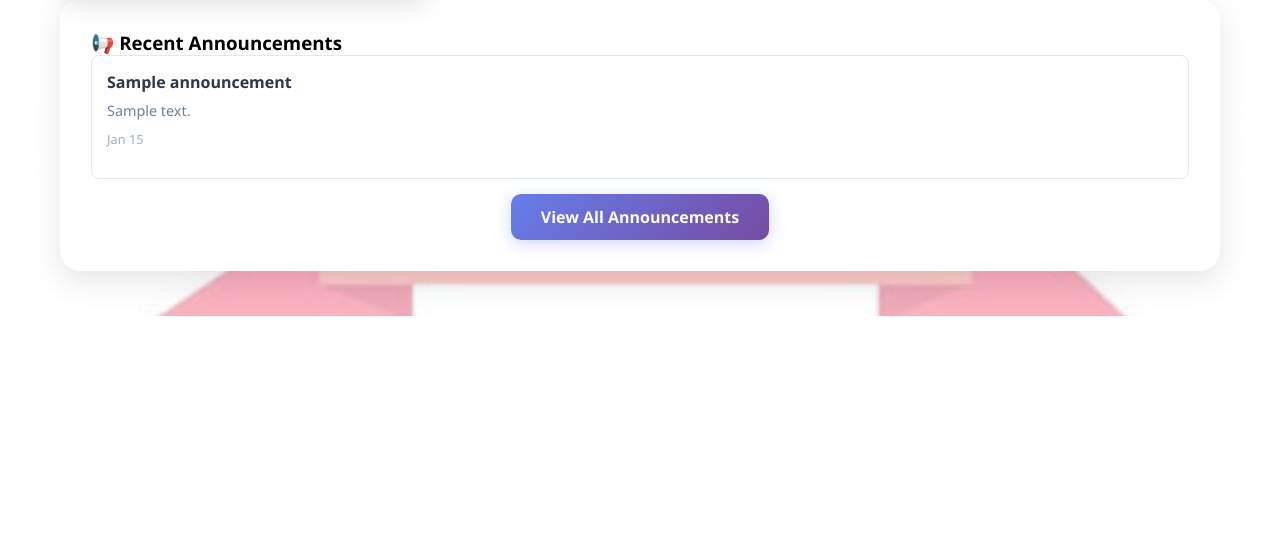
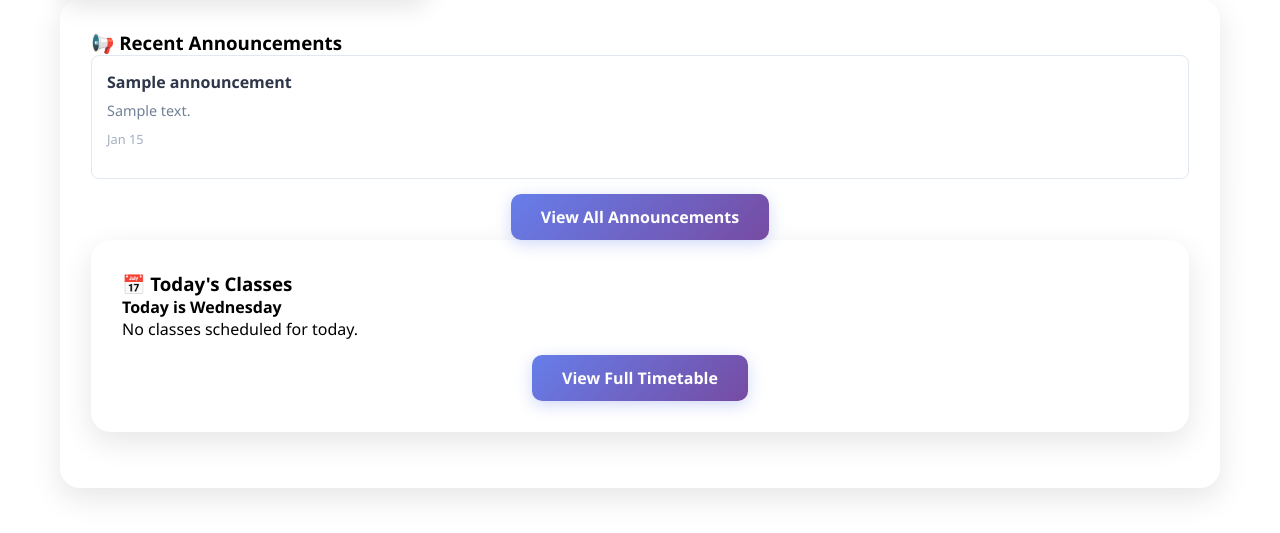
Before and after one commit to gandalf-lab/unity_uni_student_portal, a Flask app: template templates/dashboard.html in a window 1280 px wide. Shown: the part 704-1237 px from the top of the page. Before the commit the page ends 1020 px from the top, so only its background shows below. Run offline with Flask 3, Linux system fonts and the light colour scheme; the template is opened without the code that fills it: most values are stand-ins (such as "Sample title", 1, 10 or a date in 2020).

Commit message:
Update dashboard.html

```diff
--- a/templates/dashboard.html
+++ b/templates/dashboard.html
@@ -58,9 +58,46 @@
         <div style="text-align: center; margin-top: 15px;">
             <a href="{{ url_for('announcements') }}" class="btn">View All Announcements</a>
         </div>
+    <!-- Add this card to the dashboard after the announcements card -->
+<div class="card">
+    <h3>📅 Today's Classes</h3>
+    {% set today = ['Monday', 'Tuesday', 'Wednesday', 'Thursday', 'Friday', 'Saturday', 'Sunday'] %}
+    {% set today_name = today[now().weekday()] if now else 'Monday' %}
+
+    <p><strong>Today is {{ today_name }}</strong></p>
+
+    {% if timetable_data %}
+        {% set todays_classes = [] %}
+        {% for course in timetable_data %}
+            {% if today_name in course.schedule_days %}
+                {% set _ = todays_classes.append(course) %}
+            {% endif %}
+        {% endfor %}
+
+        {% if todays_classes %}
+            <div style="margin-top: 15px;">
+                {% for course in todays_classes %}
+                <div style="background: #f7fafc; padding: 12px; border-radius: 8px; margin-bottom: 10px;">
+                    <strong>{{ course.course_code }}</strong> - {{ course.course_name }}<br>
+                    <small>⏰ {{ course.schedule_time }} | 🏠 {{ course.room_number }}</small>
+                </div>
+                {% endfor %}
+            </div>
+        {% else %}
+            <p>No classes scheduled for today.</p>
+        {% endif %}
+    {% else %}
+        <p>No timetable data available.</p>
+    {% endif %}
+
+    <div style="text-align: center; margin-top: 15px;">
+        <a href="{{ url_for('timetable') }}" class="btn">View Full Timetable</a>
+    </div>
+</div>
     {% else %}
         <p>No recent announcements.</p>
     {% endif %}
 </div>
 
+
 {% endblock %}
```
